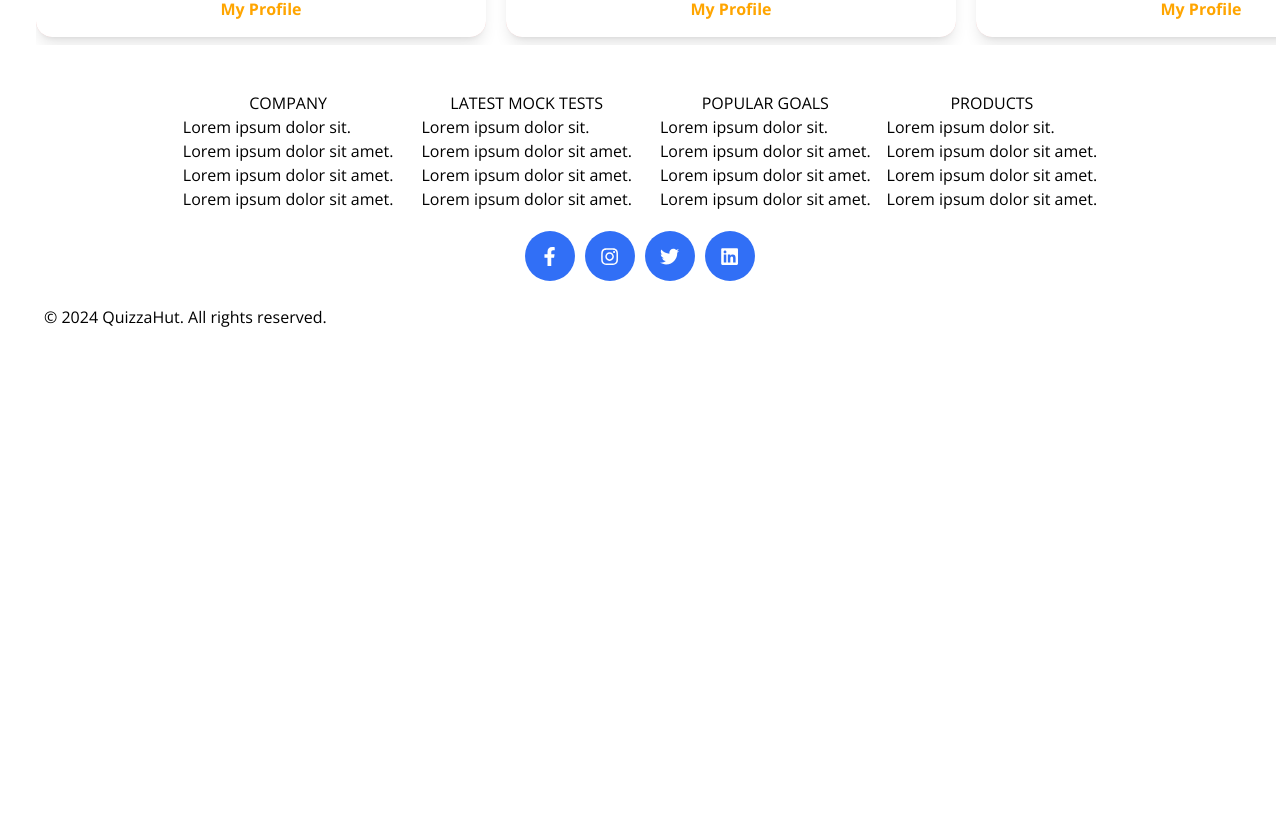
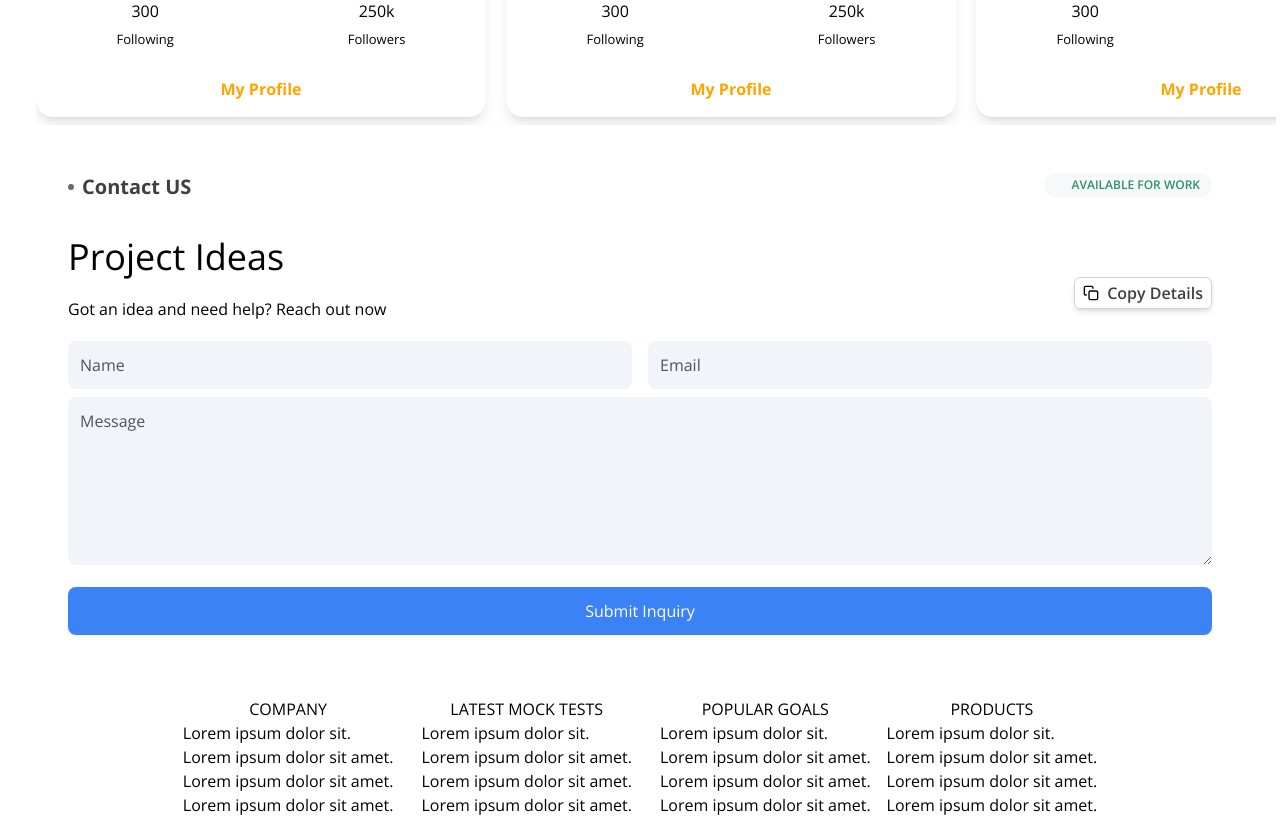
Before and after one commit to YatinDevs/QuizzaLanding, a React (Vite) app: page / in a window 1280 px wide. Shown: the part 1597-2432 px from the top of the page. Before the commit the page ends 2060 px from the top, so only its background shows below. Built offline with nearby package versions, Linux system fonts and the light colour scheme.

Commit message:
landing page basic

```diff
--- a/src/components/Carousel/Carousel.jsx
+++ b/src/components/Carousel/Carousel.jsx
@@ -53,13 +53,13 @@ function Carousel({ data, loading, endpoint, title }) {
             {data?.map((details) => {
               return (
                 <div
-                  className="w-[350px] shadow-lg  h-[320px] shrink-0 border-none max-md:w-[270px] max-md:h-[350px] bg-white-200 rounded-2xl"
+                  className="w-[350px] shadow-lg  h-[400px] shrink-0 border-none max-md:w-[270px] max-md:h-[350px] bg-white-200 rounded-2xl"
                   key={details}
                 >
                   <div>
                     <img
                       src={details}
-                      className="rounded-2xl  w-[350px] h-[200px]  max-md:w-[270px] max-md:h-[180px]"
+                      className="rounded-2xl  w-[350px] h-[250px]  max-md:w-[270px] max-md:h-[180px]"
                     />
                   </div>
                   <div>
--- a/src/pages/Home/ContactUs/ContactUs.jsx
+++ b/src/pages/Home/ContactUs/ContactUs.jsx
@@ -1,7 +1,91 @@
 import React from "react";
+import { AiOutlineDribbble } from "react-icons/ai";
+import { CiInstagram, CiTwitter } from "react-icons/ci";
+import { FaLinkedinIn } from "react-icons/fa";
+import { FiArrowRight, FiCopy } from "react-icons/fi";
+import { Link } from "react-router-dom";
+import ContentWrapper from "../../../components/ContentWrapper/ContentWrapper";
+function ContactUs() {
+  return (
+    <ContentWrapper className="shadow-sm bg-white shadow-sm">
+      <div className="p-2 lg:mx-4">
+        <div className=" lg:p-6 p-3">
+          <div className="flex justify-between  w-full">
+            <div className="flex items-center gap-x-2 font-InterRe">
+              <div className="w-[6px] h-[6px] rounded-full  bg-[#6b6b6b]" />
+              <h1 className="text-neutral-700 dark:text-[#C0C0C0] max-md:text-xl text-xl font-InterRe font-bold">
+                Contact US
+              </h1>
+            </div>
 
-function ContactUs() {
-  return <div>ContactUs</div>;
+            <div className="bg-[#F6F8FA] dark:bg-[#115e3b] h-6 w-6 lg:w-fit lg:px-3 rounded-full flex items-center justify-center gap-x-2">
+              <div className="w-2 h-2 rounded-full animate-ping dark:animate-none bg-[#28C780]" />
+              <p className="text-[#2b9364] hidden lg:flex text-xs font-semibold uppercase ">
+                Available for work
+              </p>
+            </div>
+          </div>
+
+          <div className="mt-9">
+            <h1 className="text-4xl font-InterBo">Project Ideas</h1>
+            <div className="flex flex-row justify-between xs:flex-col ">
+              <p className="dark:text-[#C0C0C0] my-5">
+                Got an idea and need help? Reach out now
+              </p>
+              <Link
+                href={
+                  "https://drive.google.com/file/d/1vu_2Cb3BbndXsRdJXiI6s5imm9XxADo8/view"
+                }
+              >
+                <div className="border-neutral-300 dark:border-neutral-700/50  shadow-md mb-4 border  w-fit h-8 px-2 rounded-md flex items-center gap-x-2 ">
+                  <FiCopy className="" />
+                  <span className="text-neutral-700 dark:text-white  font-semibold">
+                    Copy Details
+                  </span>
+                </div>
+              </Link>
+            </div>
+
+            <div>
+              <div className="w-full flex gap-x-4">
+                <input
+                  className="w-1/2 p-3 outline-none border-none rounded-lg dark:bg-[#2C2C2C]/40
+                  bg-[#F1F4F8]
+                  placeholder-zinc-600"
+                  type="text"
+                  placeholder="Name"
+                />
+                <input
+                  className="w-1/2 p-3
+
+                  outline-none border-none rounded-lg dark:bg-[#2C2C2C]/40 bg-[#F1F4F8] placeholder-zinc-600"
+                  type="email"
+                  placeholder="Email"
+                />
+              </div>
+              <div className="mt-2">
+                <textarea
+                  name=""
+                  id=""
+                  cols="40"
+                  className="w-full p-3
+                  bg-[#F1F4F8]
+
+                  outline-none border-none  dark:bg-[#2C2C2C]/40 placeholder-zinc-600 rounded-lg"
+                  rows="6"
+                  placeholder="Message"
+                ></textarea>
+              </div>
+
+              <button className="w-full p-3 rounded-lg text-white dark:bg-neutral-700 bg-blue-500 dark:hover:bg-neutral-800 transition-all ease-in-out duration-500 mt-4 font-InterBo">
+                Submit Inquiry
+              </button>
+            </div>
+          </div>
+        </div>
+      </div>
+    </ContentWrapper>
+  );
 }
 
 export default ContactUs;
--- a/src/pages/Home/FeaturedDevs/FeaturedDevs.jsx
+++ b/src/pages/Home/FeaturedDevs/FeaturedDevs.jsx
@@ -14,7 +14,7 @@ function FeaturedDevs() {
   ]);
 
   return (
-    <div className="bg-white-50 py-2 shadow-2xl ">
+    <div className="bg-white-50 py-2  ">
       <div className="bg-white py-2">
         <h1 className="text-center text-xl font-semibold my-2 ">
           Developers Contributed
--- a/src/pages/Home/FeaturedTest/FeaturedTests.jsx
+++ b/src/pages/Home/FeaturedTest/FeaturedTests.jsx
@@ -18,7 +18,7 @@ function FeaturedTests() {
   const [data, setData] = useState([]);
 
   return (
-    <div className="bg-white-50 py-2 shadow-2xl ">
+    <div className="bg-white-50 py-2  ">
       <div className="bg-white py-2">
         <h1 className="text-center text-xl font-semibold my-2 ">
           Today's Featured Tests
--- a/src/pages/Home/Home.jsx
+++ b/src/pages/Home/Home.jsx
@@ -4,6 +4,7 @@ import HeroBanner from "./HeroBanner/HeroBanner";
 import Hero from "../../components/Hero/Hero";
 import FeaturedDevs from "./FeaturedDevs/FeaturedDevs";
 import ProfileCard from "../../components/profileCard/ProfileCard";
+import ContactUs from "./ContactUs/ContactUs";
 
 function Home() {
   return (
@@ -11,6 +12,7 @@ function Home() {
       <Hero />
       <FeaturedTests />
       <FeaturedDevs />
+      <ContactUs />
     </div>
   );
 }
```
